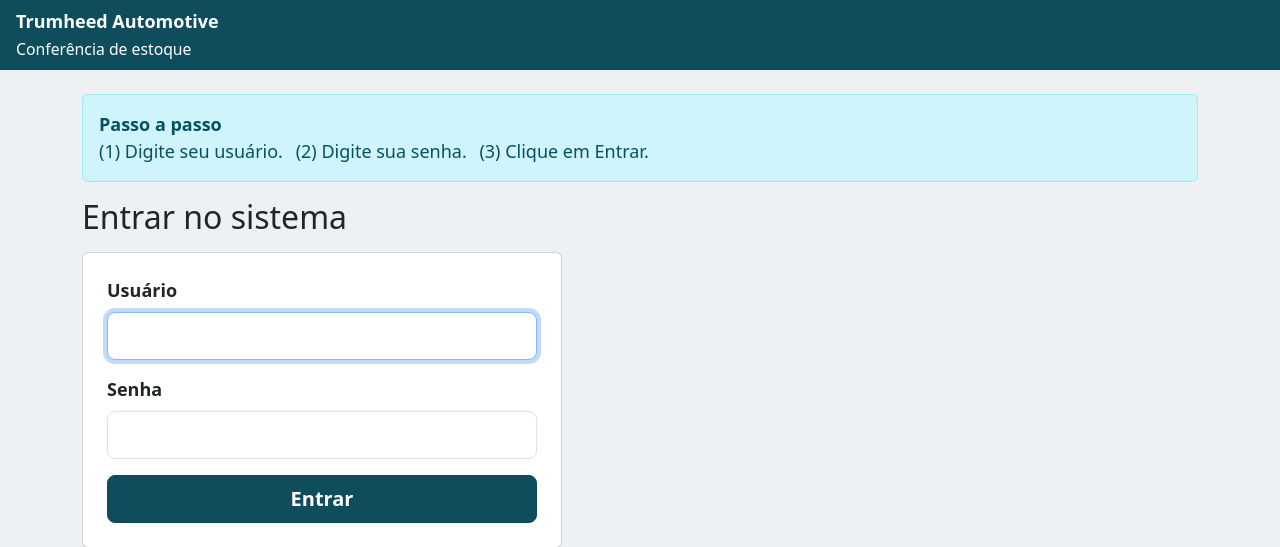
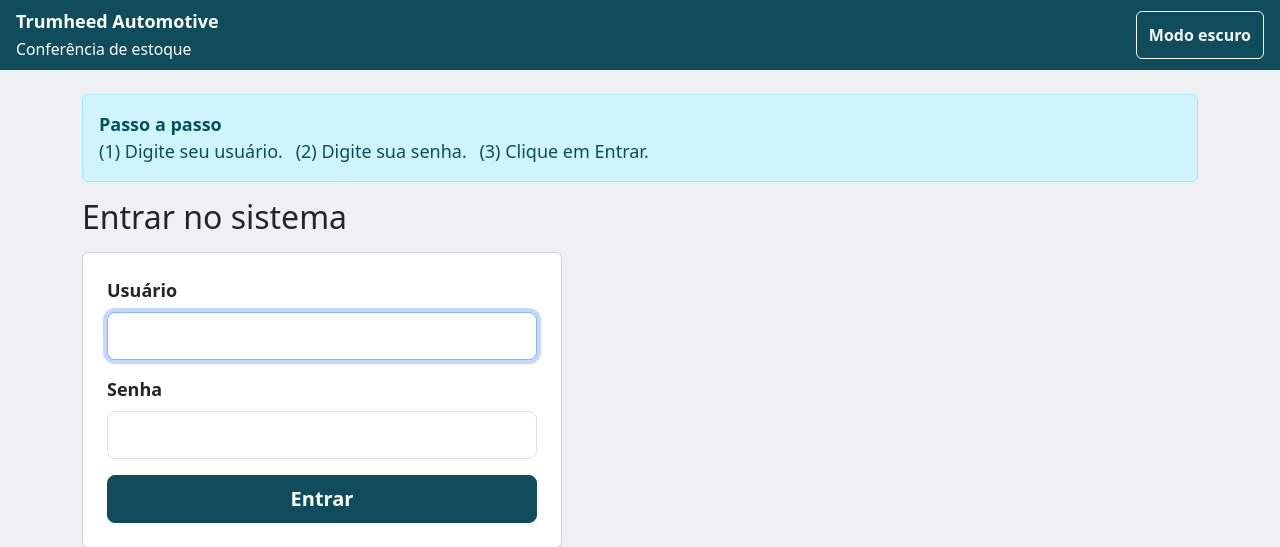
Before and after one commit to DouglasCardoso26/trumheed-conferencia-estoque, a Django app: a page that uses conferencia/templates/conferencia/base.html in a window 1280 px wide. Shown: the top 547 px of the page. Run offline with Django 5.2, Linux system fonts and the light colour scheme.

Commit message:
feat: adiciona o modo escuro com botao em todas as telas

```diff
--- a/conferencia/templates/conferencia/base.html
+++ b/conferencia/templates/conferencia/base.html
@@ -4,17 +4,35 @@
   <meta charset="utf-8">
   <meta name="viewport" content="width=device-width, initial-scale=1">
   <title>{% block titulo %}Conferência de estoque{% endblock %} - Trumheed Automotive</title>
+  <script>
+    // Aplica o tema salvo antes de desenhar a página (evita piscar).
+    (function () {
+      try {
+        if (localStorage.getItem("tema") === "escuro") {
+          document.documentElement.setAttribute("data-bs-theme", "dark");
+        }
+      } catch (e) { /* sem armazenamento: segue no tema claro */ }
+    })();
+  </script>
   <link href="https://cdn.jsdelivr.net/npm/bootstrap@5.3.3/dist/css/bootstrap.min.css" rel="stylesheet">
   <style>
     body { font-size: 1.125rem; background: #edf1f3; }
+    [data-bs-theme="dark"] body { background: var(--bs-body-bg); }
     .btn { min-height: 48px; min-width: 48px; font-weight: 600; }
+    .btn-sm { min-height: 44px; }
     .passos li { margin-right: 1.5rem; }
     .ajuste { border: 2px dashed #0f4c5c; background: #f7fbfc; border-radius: .6rem; padding: .9rem 1rem; }
+    [data-bs-theme="dark"] .ajuste { background: var(--bs-tertiary-bg); border-color: #6cb2c2; }
+    [data-bs-theme="dark"] .btn-outline-primary { color: #8ec5ff; border-color: #8ec5ff; }
+    [data-bs-theme="dark"] .btn-outline-secondary { color: #dee2e6; border-color: #adb5bd; }
+    .btn { transition: none; }
   </style>
 </head>
 <body>
-<header class="py-2 px-3 text-white d-flex justify-content-between align-items-center" style="background:#0f4c5c">
+<header class="py-2 px-3 text-white d-flex justify-content-between align-items-center flex-wrap gap-2" style="background:#0f4c5c">
   <div><strong>Trumheed Automotive</strong><br><small>Conferência de estoque</small></div>
+  <div class="d-flex align-items-center gap-3">
+    <button type="button" id="alternar-tema" class="btn btn-outline-light" aria-pressed="false">Modo escuro</button>
     {% if user.is_authenticated %}
     <form method="post" action="{% url 'logout' %}" class="d-flex align-items-center gap-3 m-0">
       {% csrf_token %}
@@ -22,11 +40,30 @@
       <button class="btn btn-outline-light" type="submit">Sair</button>
     </form>
     {% endif %}
+  </div>
 </header>
 <main class="container py-4">
   {% block passos %}{% endblock %}
   <h1 class="h2 mb-3">{% block cabecalho %}{% endblock %}</h1>
   {% block conteudo %}{% endblock %}
 </main>
+<script>
+  (function () {
+    var botao = document.getElementById("alternar-tema");
+    var raiz = document.documentElement;
+    function atualizar() {
+      var escuro = raiz.getAttribute("data-bs-theme") === "dark";
+      botao.textContent = escuro ? "Modo claro" : "Modo escuro";
+      botao.setAttribute("aria-pressed", escuro ? "true" : "false");
+    }
+    botao.addEventListener("click", function () {
+      var escuro = raiz.getAttribute("data-bs-theme") === "dark";
+      if (escuro) { raiz.removeAttribute("data-bs-theme"); } else { raiz.setAttribute("data-bs-theme", "dark"); }
+      try { localStorage.setItem("tema", escuro ? "claro" : "escuro"); } catch (e) {}
+      atualizar();
+    });
+    atualizar();
+  })();
+</script>
 </body>
 </html>
```
Lines whose indentation alone changed are shown as unchanged.
